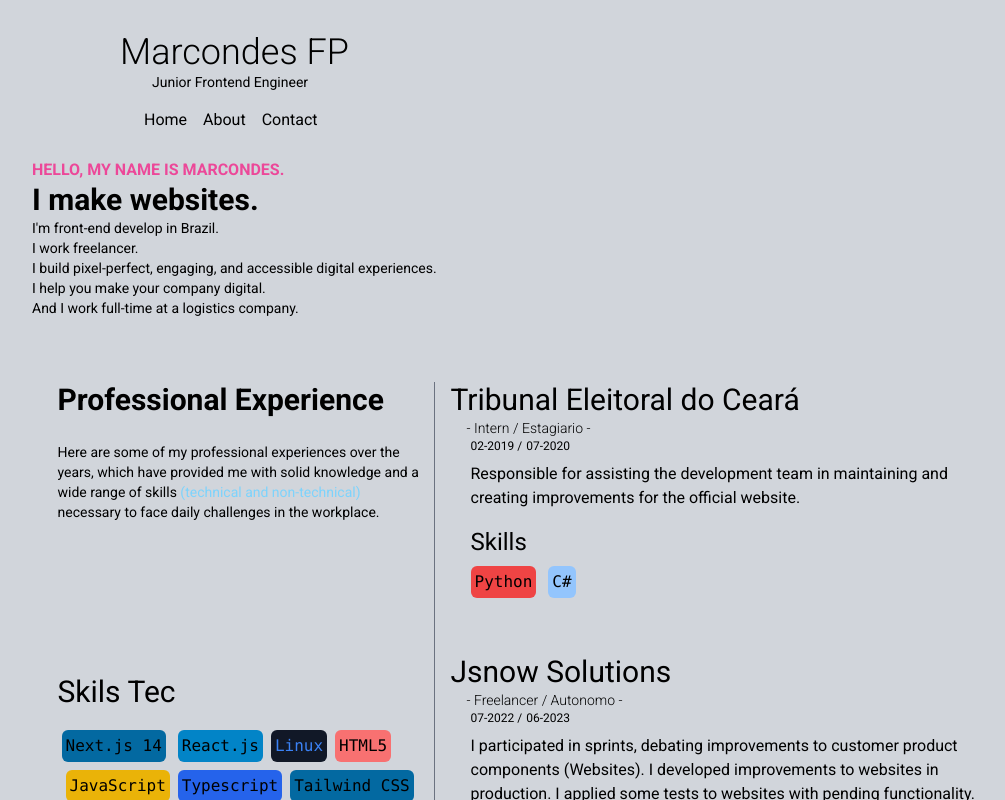
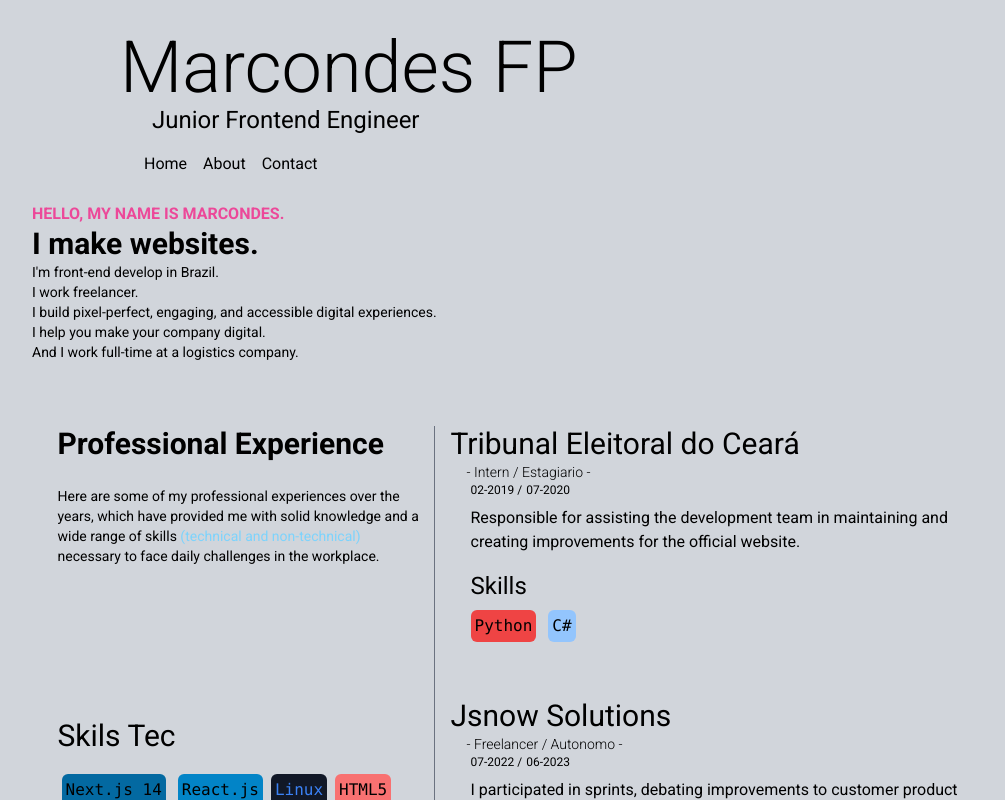
Before and after one commit to mascou9090/portfile-mascou, a Next.js app: page / in a window 1280 px wide. Shown: the top 800 px of the page, without its empty margins (120-1125 px from the left). Built offline with nearby package versions, Linux system fonts and the light colour scheme.

Commit message:
Fixed the text

```diff
--- a/app/layout.tsx
+++ b/app/layout.tsx
@@ -30,11 +30,11 @@ export default function RootLayout({
                     <div>
                         <div className="pl-12 w-full sm:ml-20 mt-8 animate-content-second">
                             <Link className="m-auto" href="/">
-                                <strong className="text-4xl font-light hover:opacity-40 duration-300 cursor-pointer">
+                                <strong className="text-7xl font-light hover:text-sky-700 duration-300 cursor-pointer">
                                     Marcondes FP
                                 </strong>
                             </Link>
-                            <p className="pl-8 text-sm">Junior Frontend Engineer</p>
+                            <p className="pl-8 text-2xl">Junior Frontend Engineer</p>
                             <div className="ml-6 mb-6">
                                 <nav className="list-none duration-300 mt-4 space-x-4 flex text-md">
                                     <li className="after:content-[''] after:duration-500 after:w-[0px] after:h-0.5 after:ease-out after:block after:to-sky-700 after:bg-gradient-to-r after:from-gray-800 hover:after:w-full duration-300 hover:text-sky-700 cursor-pointer">
@@ -62,30 +62,30 @@ export default function RootLayout({
                         <p className="text-center">
                             <strong className="">© 2022 - 2024</strong>
                             <br />
-                            <a className="hover:opacity-40 duration-300 cursor-pointer" href="/">
+                            <a className="hover:text-sky-700   duration-300 cursor-pointer" href="/">
                                 Marcondes FP
                             </a>
                         </p>
                         <p className="text-center">
                             <strong>Work</strong>
                             <br />
-                            <a className="hover:opacity-40 duration-300 cursor-pointer" href="/about">
+                            <a className="hover:text-sky-700  duration-300 cursor-pointer" href="/about">
                                 Develop / Logistic
                             </a>
                         </p>
                         <p className="text-center"><strong>Social</strong>
                             <br />
-                            <a className="hover:opacity-40 pr-1 duration-300 cursor-pointer" href="https://github.com/mascou9090">
+                            <a className="hover:text-sky-700  pr-1 duration-300 cursor-pointer" href="https://github.com/mascou9090">
                                 Github
                             </a>
                             /
-                            <a className="hover:opacity-40 pl-1 duration-300 cursor-pointer" href="https://www.linkedin.com/in/marcondes-pinheiro-48aa231ab/">
+                            <a className="hover:text-sky-700  pl-1 duration-300 cursor-pointer" href="https://www.linkedin.com/in/marcondes-pinheiro-48aa231ab/">
                                 Instagram
                             </a>
                         </p>
                         <p className="text-center"><strong>Indications</strong>
                             <br />
-                            <a className="hover:opacity-40 duration-300 cursor-pointer" href="/">Coments</a>
+                            <a className="hover:text-sky-700 duration-300 cursor-pointer" href="/">Coments</a>
                         </p>
                     </div>
                     <div className="sm:ml-10 sm:flex mt-1 sm:space-x-4 sm:space-y-0 ">
```
